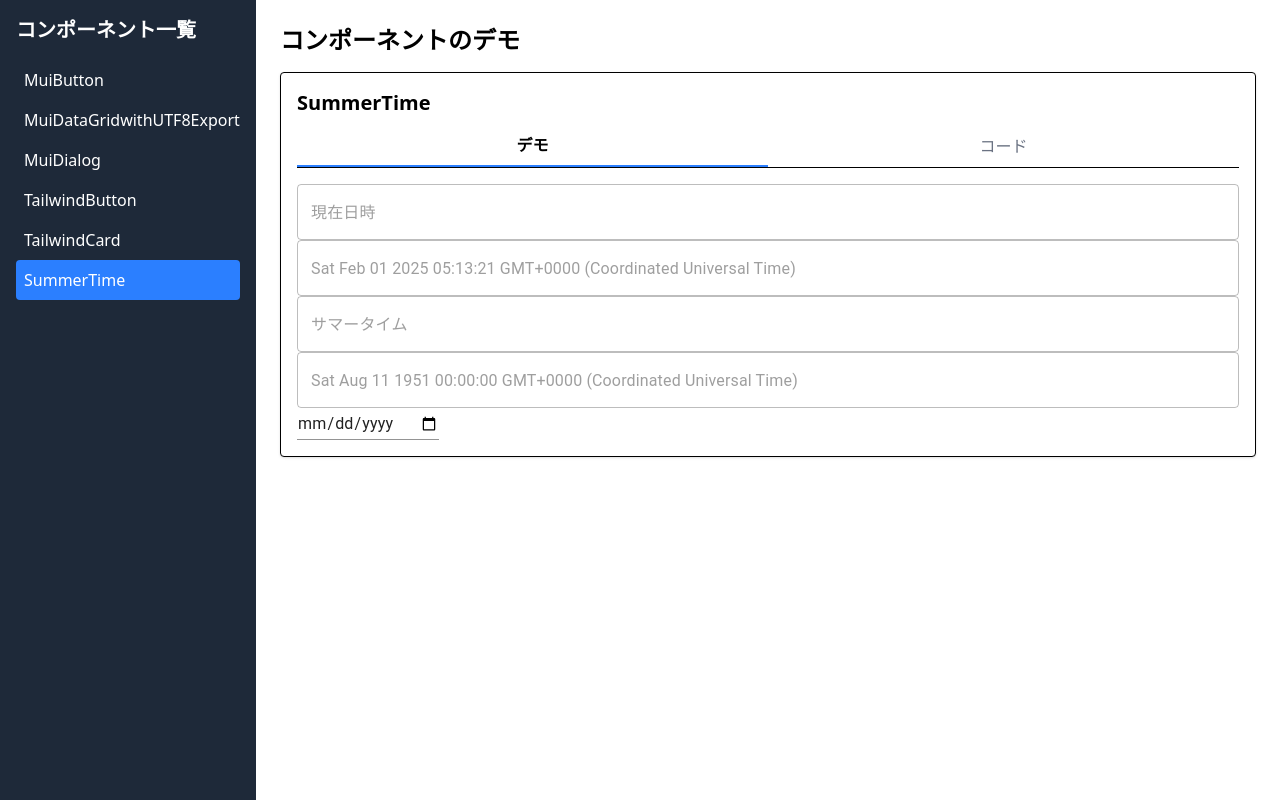
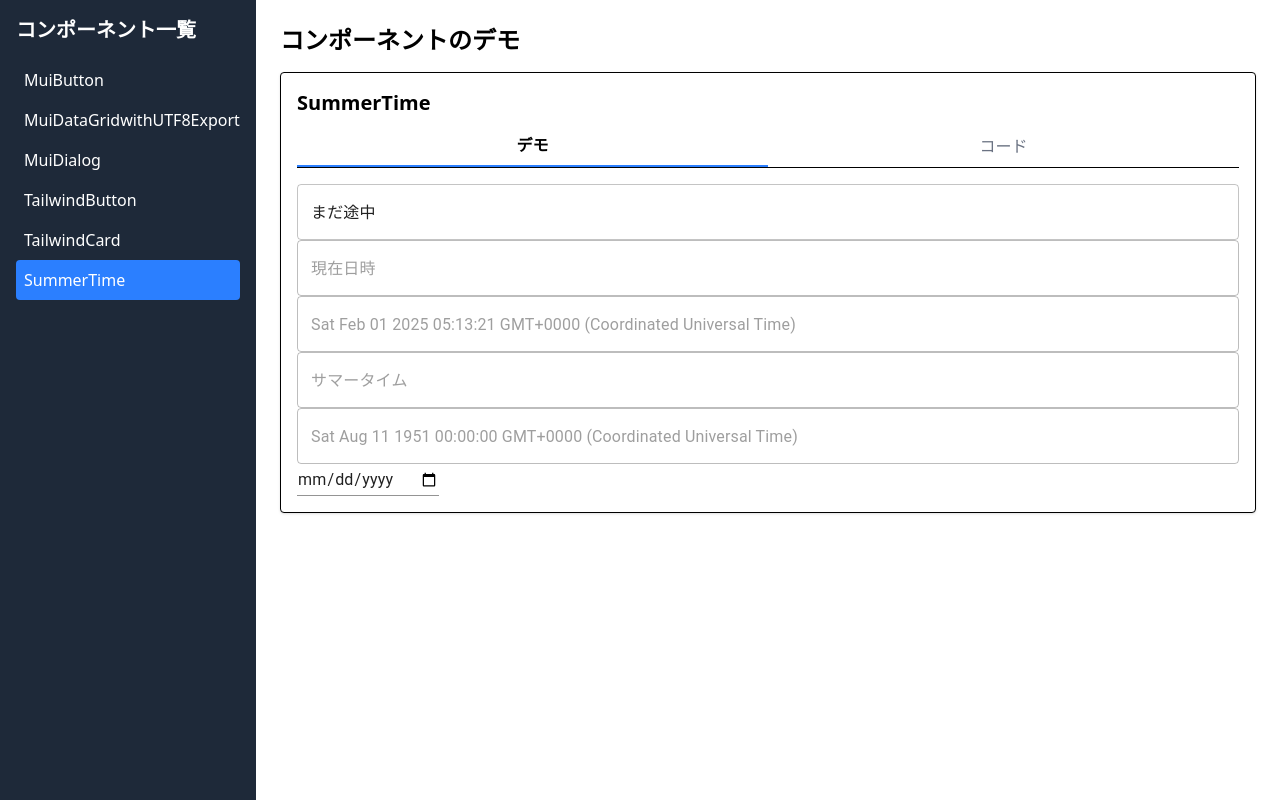
Before and after one commit to rhkts/MyLearning, a React (Vite) app in the folder my-component-viewer/: page / in a window 1280 px wide. Both pictures are taken after a click on the item "SummerTime". Built offline with nearby package versions, Linux system fonts and the light colour scheme.

Commit message:
コメント追加

```diff
--- a/my-component-viewer/src/components/tools/SummerTime.tsx
+++ b/my-component-viewer/src/components/tools/SummerTime.tsx
@@ -12,6 +12,7 @@ const SummerTime = () => {
 
   return (
     <>
+      <TextField defaultValue={"まだ途中"} fullWidth />
       <TextField defaultValue={"現在日時"} disabled={true} fullWidth />
       <TextField defaultValue={new Date(dateValue)} disabled={true} fullWidth />
       <TextField defaultValue={"サマータイム"} disabled={true} fullWidth />
```
